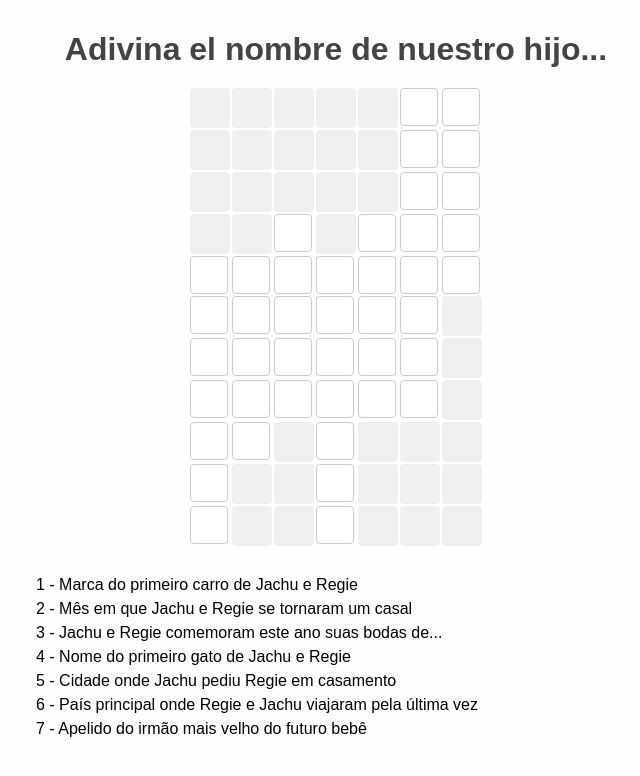
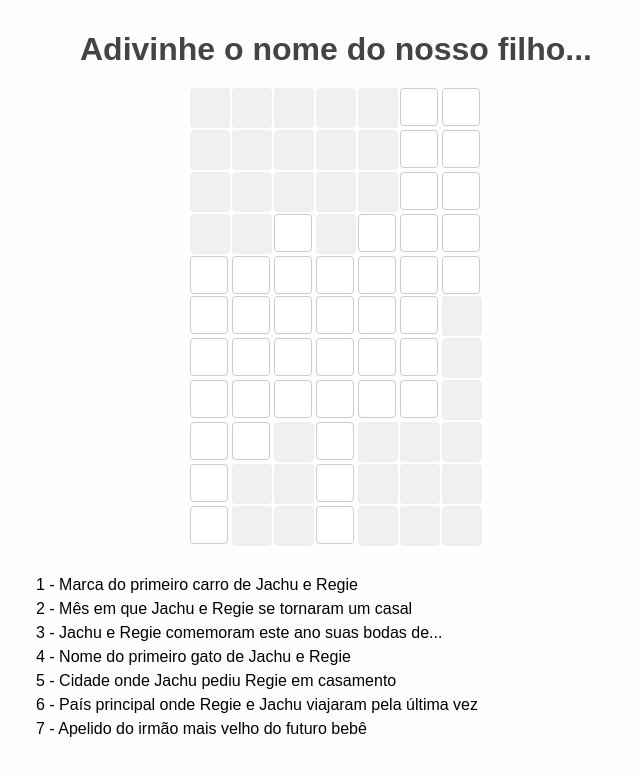
Before and after one commit to Jacintobm/nomedobebe, a plain HTML site: page index.html in a window 1280 px wide. Shown: the whole page, without its empty margins (304-944 px from the left). Drawn offline with Linux system fonts and the light colour scheme.

Commit message:
Update index.html

```diff
--- a/index.html
+++ b/index.html
@@ -90,7 +90,7 @@
     </style>
   </head>
   <body>
-    <h1>Adivina el nombre de nuestro hijo...</h1>
+    <h1>Adivinhe o nome do nosso filho...</h1>
     <div class="crucigrama" id="crucigrama"></div>
     <div class="pistas-grid">
       <div class="pista-item">1 - Marca do primeiro carro de Jachu e Regie</div>
```
